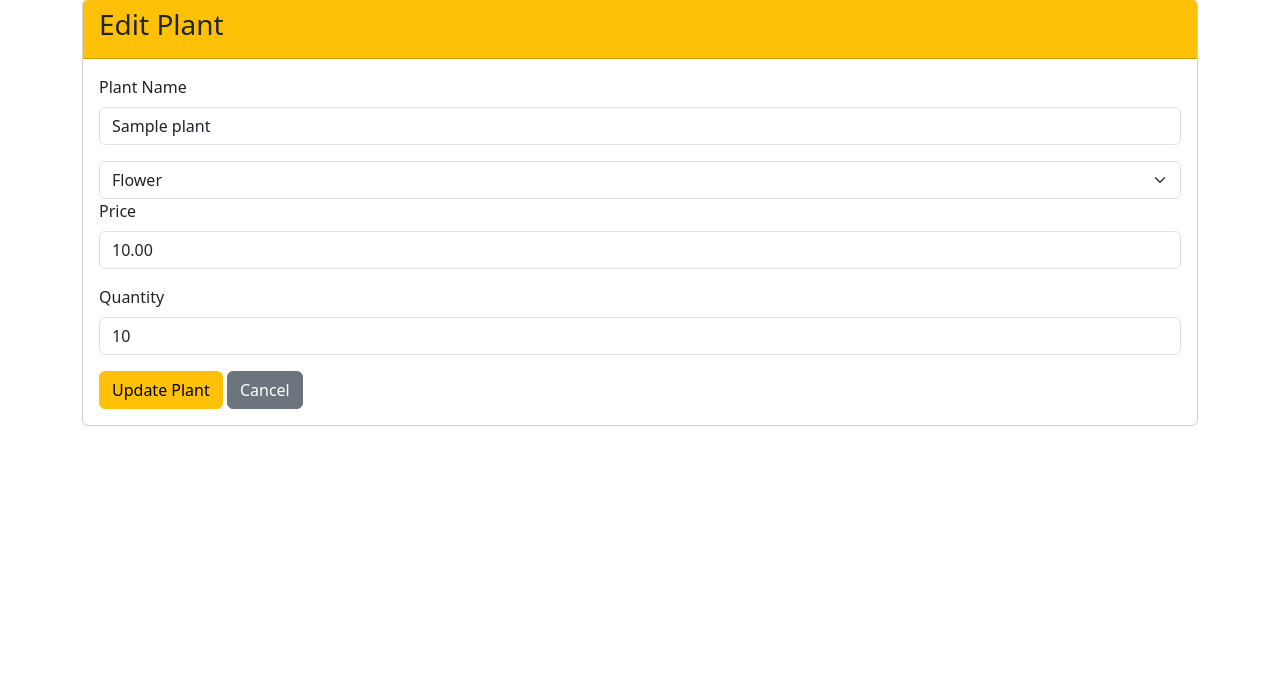
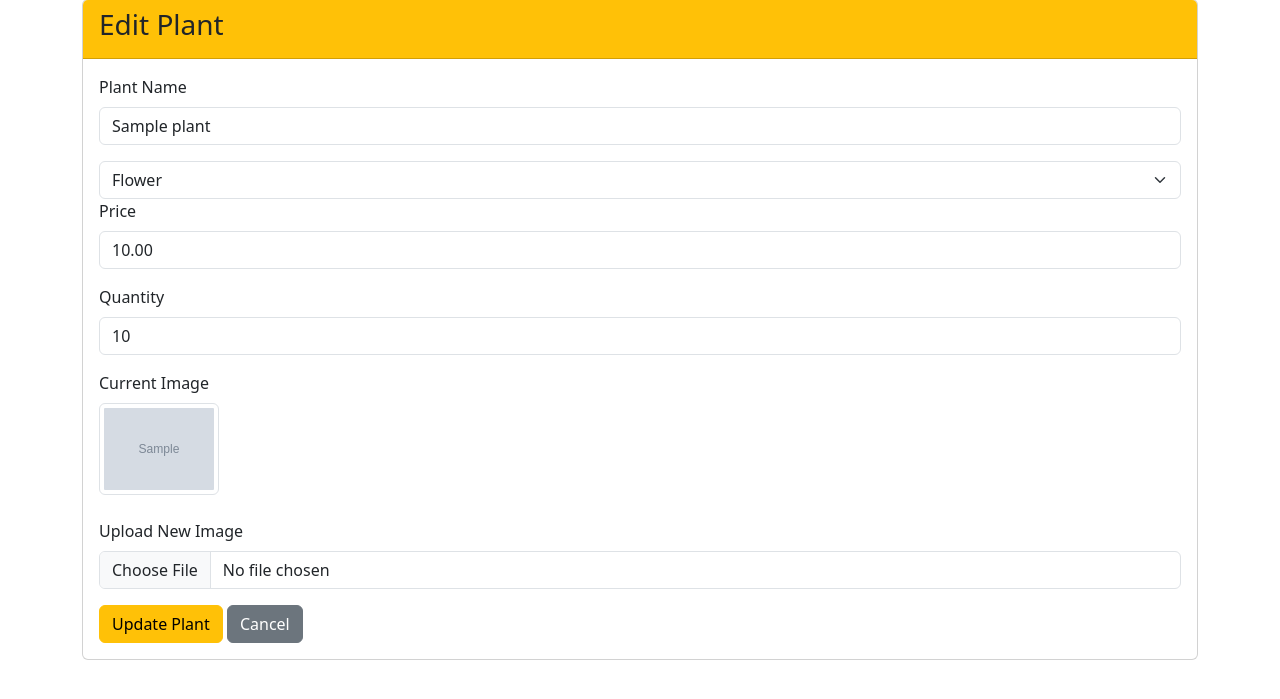
Before and after one commit to ShindeSuraj8748/NurseryManagementSystem, a Flask app: page /plants/edit/1 in a window 1280 px wide. Shown: the part 81-780 px from the top of the page. Run offline with Flask 3, Linux system fonts and the light colour scheme; tables that the repository leaves empty hold one stand-in row (values such as "Sample post"); grey boxes marked "Sample" are stand-in pictures.

Commit message:
Enhance plant management with image handling and search

```diff
--- a/app/routes/plants.py
+++ b/app/routes/plants.py
@@ -1,3 +1,6 @@
+import os
+import uuid
+
 from flask import (
     Blueprint,
     render_template,
@@ -7,14 +10,17 @@ from flask import (
     flash,
     current_app,
 )
+from sqlalchemy import or_
+from werkzeug.utils import secure_filename
+
 from app.database import db
 from app.models import Plant
 
-import os
-from werkzeug.utils import secure_filename
-
 plants = Blueprint("plants", __name__)
 
+# ----------------------------
+# Categories
+# ----------------------------
 CATEGORIES = [
     "Flower",
     "Fruit",
@@ -26,7 +32,27 @@ CATEGORIES = [
     "Tree",
 ]
 
+# ----------------------------
+# Allowed Image Types
+# ----------------------------
+ALLOWED_EXTENSIONS = {
+    "png",
+    "jpg",
+    "jpeg",
+    "webp",
+}
 
+
+def allowed_file(filename):
+    return (
+        "." in filename
+        and filename.rsplit(".", 1)[1].lower() in ALLOWED_EXTENSIONS
+    )
+
+
+# ==========================================================
+# ADD PLANT
+# ==========================================================
 @plants.route("/plants/add", methods=["GET", "POST"])
 def add_plant():
 
@@ -42,7 +68,17 @@ def add_plant():
         filename = None
 
         if image and image.filename:
+
+            # Validate image type
+            if not allowed_file(image.filename):
+                flash(
+                    "Only JPG, JPEG, PNG and WEBP images are allowed.",
+                    "danger",
+                )
+                return redirect(request.url)
+
             filename = secure_filename(image.filename)
+            filename = f"{uuid.uuid4().hex}_{filename}"
 
             image.save(
                 os.path.join(
@@ -72,17 +108,34 @@ def add_plant():
     )
 
 
+# ==========================================================
+# PLANT LIST
+# ==========================================================
 @plants.route("/plants")
 def plant_list():
 
     search = request.args.get("search", "")
 
     if search:
-        plants_list = Plant.query.filter(
-            Plant.name.ilike(f"%{search}%")
-        ).all()
+
+        plants_list = (
+            Plant.query.filter(
+                or_(
+                    Plant.name.ilike(f"%{search}%"),
+                    Plant.category.ilike(f"%{search}%"),
+                )
+            )
+            .order_by(Plant.id.desc())
+            .all()
+        )
+
     else:
-        plants_list = Plant.query.all()
+
+        plants_list = (
+            Plant.query.order_by(
+                Plant.id.desc()
+            ).all()
+        )
 
     return render_template(
         "plant_list.html",
@@ -91,6 +144,9 @@ def plant_list():
     )
 
 
+# ==========================================================
+# EDIT PLANT
+# ==========================================================
 @plants.route("/plants/edit/<int:id>", methods=["GET", "POST"])
 def edit_plant(id):
 
@@ -102,6 +158,44 @@ def edit_plant(id):
         plant.category = request.form["category"]
         plant.price = request.form["price"]
         plant.quantity = request.form["quantity"]
+
+        image = request.files.get("image")
+
+        if image and image.filename:
+
+            # Validate image
+            if not allowed_file(image.filename):
+                flash(
+                    "Only JPG, JPEG, PNG and WEBP images are allowed.",
+                    "danger",
+                )
+                return redirect(request.url)
+
+            # Delete old image
+            if plant.image:
+
+                old_image = os.path.join(
+                    current_app.config["UPLOAD_FOLDER"],
+                    plant.image,
+                )
+
+                try:
+                    if os.path.exists(old_image):
+                        os.remove(old_image)
+                except Exception as e:
+                    print(f"Error deleting image: {e}")
+
+            filename = secure_filename(image.filename)
+            filename = f"{uuid.uuid4().hex}_{filename}"
+
+            image.save(
+                os.path.join(
+                    current_app.config["UPLOAD_FOLDER"],
+                    filename,
+                )
+            )
+
+            plant.image = filename
 
         db.session.commit()
 
@@ -116,10 +210,26 @@ def edit_plant(id):
     )
 
 
+# ==========================================================
+# DELETE PLANT
+# ==========================================================
 @plants.route("/plants/delete/<int:id>")
 def delete_plant(id):
 
     plant = Plant.query.get_or_404(id)
+
+    if plant.image:
+
+        image_path = os.path.join(
+            current_app.config["UPLOAD_FOLDER"],
+            plant.image,
+        )
+
+        try:
+            if os.path.exists(image_path):
+                os.remove(image_path)
+        except Exception as e:
+            print(f"Error deleting image: {e}")
 
     db.session.delete(plant)
     db.session.commit()
--- a/app/templates/edit_plant.html
+++ b/app/templates/edit_plant.html
@@ -56,6 +56,28 @@ Edit Plant
                        name="quantity"
                        value="{{ plant.quantity }}">
             </div>
+            <div class="mb-3">
+    <label class="form-label">Current Image</label><br>
+
+    {% if plant.image %}
+        <img
+            src="{{ url_for('static', filename='uploads/' + plant.image) }}"
+            width="120"
+            class="img-thumbnail mb-2">
+    {% else %}
+        <p>No Image</p>
+    {% endif %}
+</div>
+
+<div class="mb-3">
+    <label class="form-label">Upload New Image</label>
+
+    <input
+        type="file"
+        class="form-control"
+        name="image"
+        accept="image/*">
+</div>
 
             <button class="btn btn-warning">
                 Update Plant
--- a/config.py
+++ b/config.py
@@ -9,3 +9,4 @@ class Config:
     SQLALCHEMY_DATABASE_URI = os.getenv("DATABASE_URL")
     SQLALCHEMY_TRACK_MODIFICATIONS = False
     UPLOAD_FOLDER = "app/static/uploads"
+    MAX_CONTENT_LENGTH = 2 * 1024 * 1024
```
Also changed, not shown: app/__init__.py (+10 -3 lines), app/templates/plant_list.html (+11 -13 lines), app/static/uploads/ChatGPT_Image_Apr_28_2026_06_26_29_AM_2.png (deleted).
